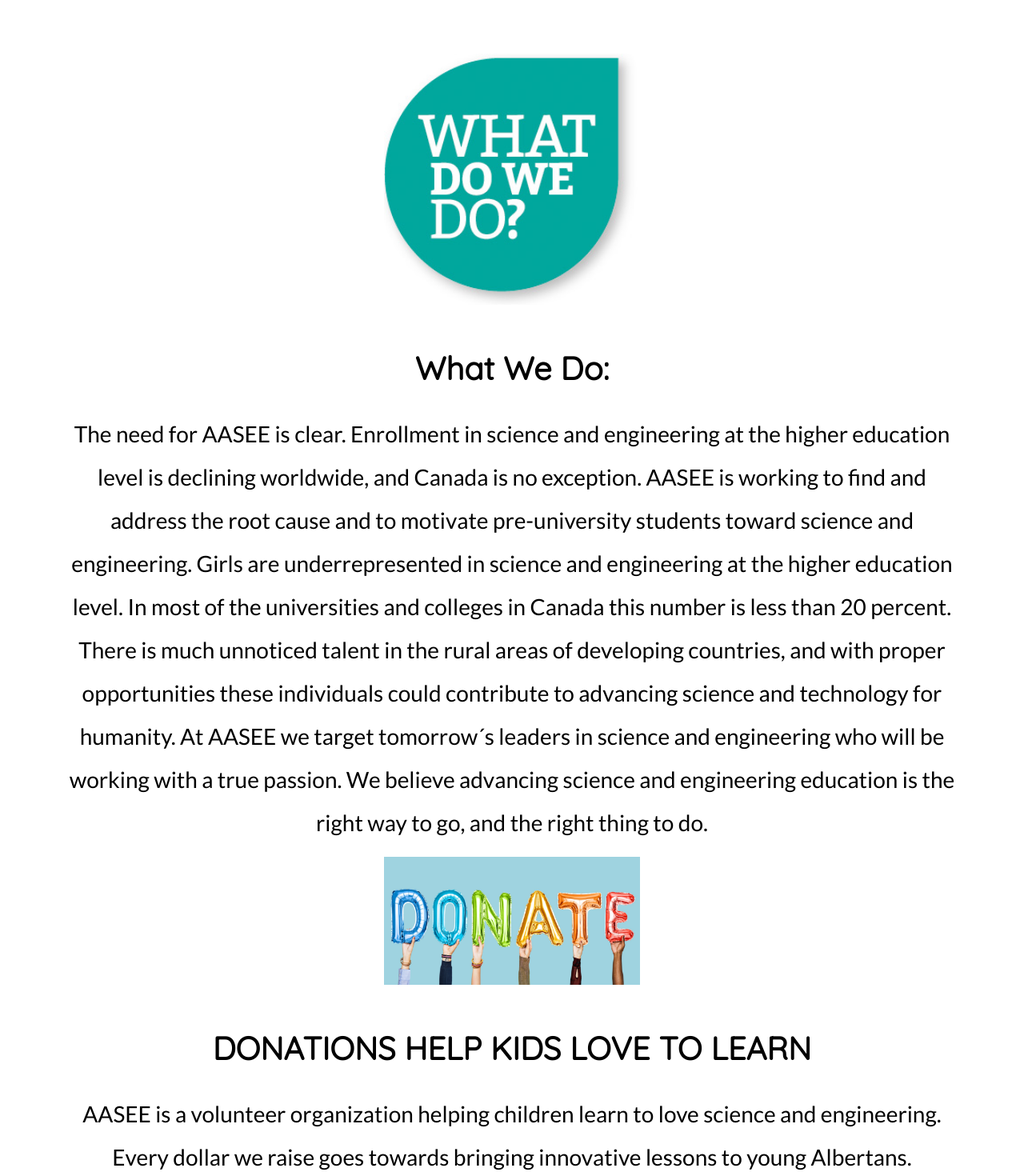
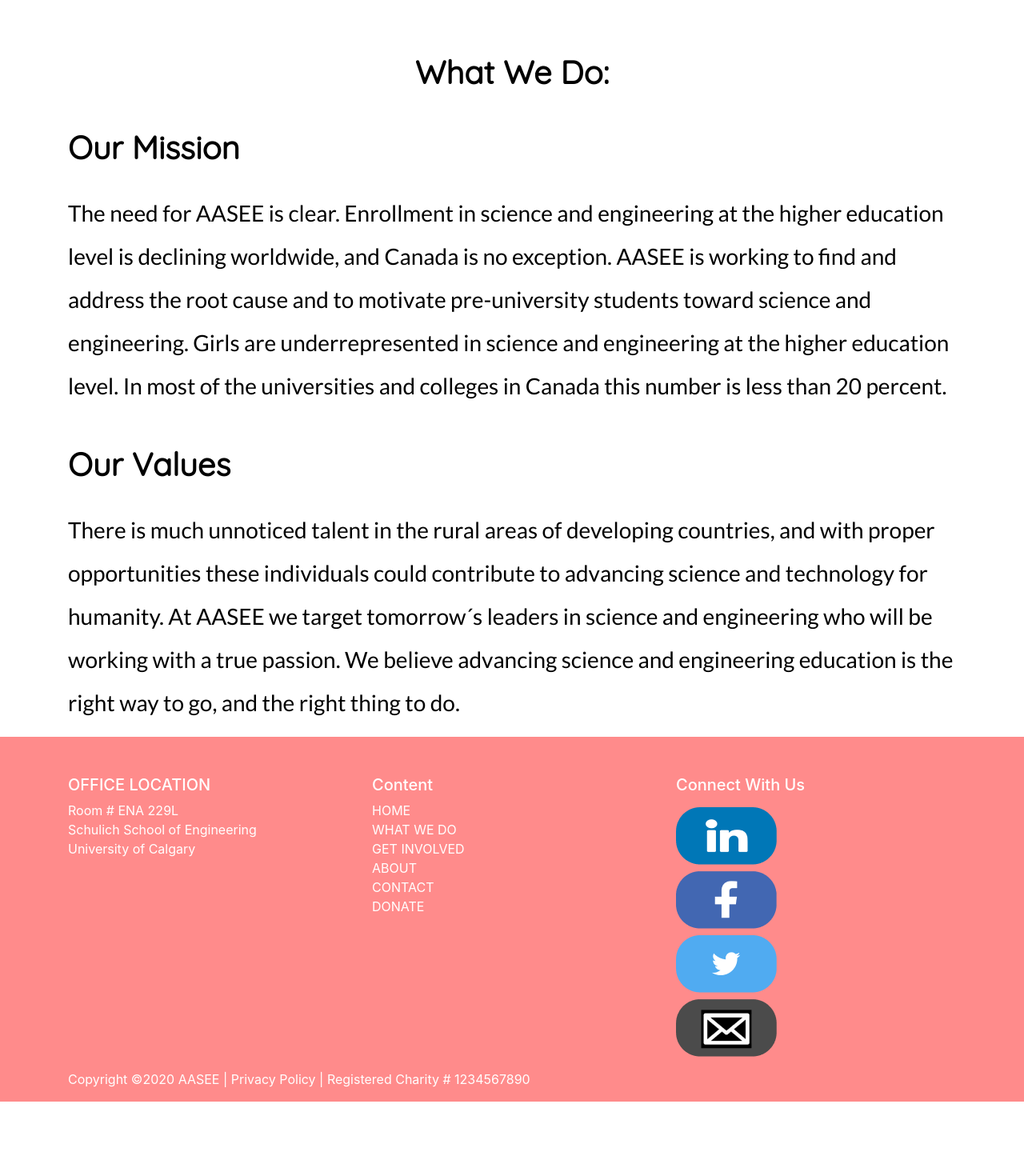
Before and after one commit to MushtabaA/AASEE-Website, a React (Create React App) app in the folder react-bootstrap/: page /what_we_do in a window 1280 px wide. Shown: the part 540-2010 px from the top of the page at 80% size. After the commit the page ends 1917 px from the top, so only its background shows below. Built offline with nearby package versions, Linux system fonts and the light colour scheme.

Commit message:
Updated the What We Do Page

```diff
--- a/react-bootstrap/src/components/WWD.jsx
+++ b/react-bootstrap/src/components/WWD.jsx
@@ -8,31 +8,20 @@ export default class WWD extends Component {
     return (
       <div>
           <Jumbotron fluid >
-  <Container>
-    <h1>What We Do</h1>
-  </Container>
 </Jumbotron>
-        <img src="/assets/What.jpg" class="sub" alt=""/>
         <h1 class="pt-5 text-center container-sm title">What We Do:</h1>
-        <p class="pt-3 text-center container-sm subtitle">
-          The need for AASEE is clear. Enrollment in science and engineering at
-          the higher education level is declining worldwide, and Canada is no
-          exception. AASEE is working to find and address the root cause and to
-          motivate pre-university students toward science and engineering. Girls
-          are underrepresented in science and engineering at the higher
-          education level. In most of the universities and colleges in Canada
-          this number is less than 20 percent. There is much unnoticed talent in
-          the rural areas of developing countries, and with proper opportunities
-          these individuals could contribute to advancing science and technology
-          for humanity. At AASEE we target tomorrow´s leaders in science and
-          engineering who will be working with a true passion. We believe
-          advancing science and engineering education is the right way to go,
-          and the right thing to do.
+        <h2 class="pt-4 text-left container-sm title">Our Mission</h2>
+      <p class="pt-3 text-left container-sm subtitle">
+      The need for AASEE is clear. Enrollment in science and engineering at the higher education level is declining worldwide, and Canada is no exception. AASEE is working to find and address the root cause and to motivate pre-university students toward science and engineering.
+Girls are underrepresented in science and engineering at the higher education level.
+In most of the universities and colleges in Canada this number is less than 20 percent.
+      </p>
+      <h2 class="pt-4 text-left container-sm title">Our Values</h2>
+        <p class="pt-3 text-left container-sm subtitle">
+        There is much unnoticed talent in the rural areas of developing countries, and with proper opportunities these individuals could contribute to advancing science and technology for humanity.
+At AASEE we target tomorrow´s leaders in science and engineering who will be working with a true passion.
+We believe advancing science and engineering education is the right way to go, and the right thing to do.
         </p>
-        <img src="/assets/Donate.png" class="sub" alt=""/>
-        <h1 class="pt-5 text-center container-sm title">DONATIONS HELP KIDS LOVE TO LEARN</h1>
-          <p class="pt-3 text-center container-sm subtitle">AASEE is a volunteer organization helping children learn to love science and engineering. Every dollar we raise goes towards bringing innovative lessons to young Albertans.</p>
-      <img src="/assets/Donate-now.png" class="sub" alt=""/>
       </div>
     );
   }
```
